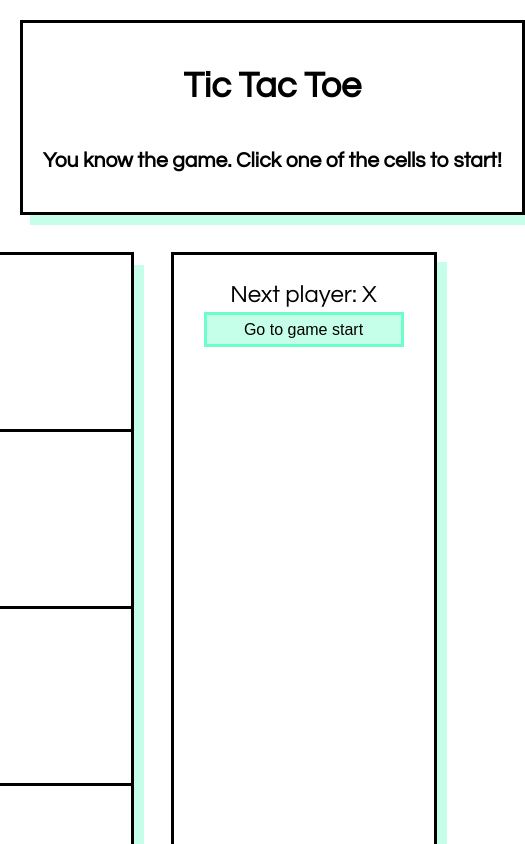
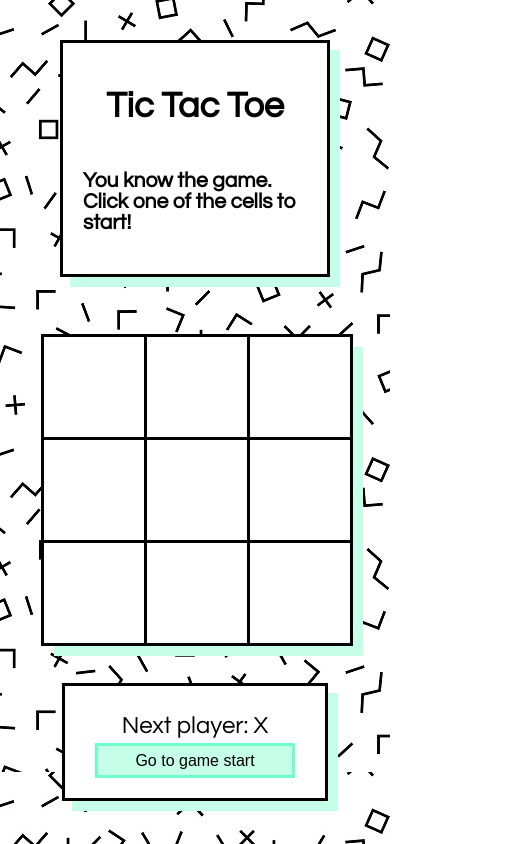
Before and after one commit to pseudospencer/react-tic-tac-toe, a React app: page / in a window 390 px wide. Shown: the top 844 px of the page, 525 px wide, since content can reach past the window. Built offline with nearby package versions, Linux system fonts and the light colour scheme.

Commit message:
added responsive design, and fixed background image for good

```diff
--- a/src/index.css
+++ b/src/index.css
@@ -1,8 +1,8 @@
 body {
-    /* background-image: url("/img/memphisXO.jpg"); */
+    margin: 20px;
+    background-image: url(/img/memphisXO.jpg);
     background-repeat: repeat;
     font: 18px "Century Gothic", Futura, sans-serif;
-    margin: 20px;
 }
 
 ol, ul {
@@ -14,17 +14,43 @@ li {
     margin-left: -40px;
 }
 
-.move-history {
-    margin-top: -15px;
-    margin-bottom: -10px;
+.flex-column {
+    display: flex;
+    flex-direction: column;
 }
 
-.history-button {
-    height: 35px;
-    width: 200px;
+.flex-row {
+    display: flex;
+    flex-direction: row;
+}
+
+.main {
+    margin: auto;
+    width: max-content;
+}
+
+.header {
+    width: 100%;
+    align-items: center;
+    margin: 20px 40px 20px 40px;
+    padding: 20px;
+    background: #fff;
     border: 3px solid #000;
-    margin-top: 10px;
-    font-size: 16px;
+    box-shadow: 10px 10px #C5FFEA;
+}
+
+.game {
+    justify-content: center;
+    margin: 20px;
+}
+
+.board-container {
+    margin: 20px;
+    box-shadow: 13px 10px #C5FFEA;
+}
+
+.board-row {
+    width: 100%
 }
 
 .board-row:after {
@@ -33,26 +59,19 @@ li {
     display: table;
 }
 
-.status {
-    font-size: 24px;
-    text-align: center;
-    margin-top: -3px;
-    padding-bottom: 10px;
-}
-
 .square {
-    background: #fff;
-    border: 3px solid #000;
     float: left;
-    font-size: 120px;
-    font-weight: bold;
-    line-height: 34px;
     height: 180px;
+    width: 180px;
     margin-right: -3px;
     margin-top: -3px;
     padding: 0;
-    text-align: center;
-    width: 180px;
+    background: #fff;
+    border: 3px solid #000;
+    justify-content: center;
+    align-items: center;
+    font-size: 120px;
+    font-weight: bold;
 }
 
 .square:focus {
@@ -63,37 +82,60 @@ li {
     background: #ddd;
 }
 
-.header {
-    display: flex;
-    flex-direction: column;
-    align-items: center;
-    width: max-content;
-    margin: auto;
-    padding: 20px;
+.game-info {
+    margin: 17px 20px 20px 20px;
+    padding: 30px;
     background: #fff;
     border: 3px solid #000;
     box-shadow: 10px 10px #C5FFEA;
 }
 
-.game {
-    display: flex;
-    flex-direction: row;
-    justify-content: center;
-    margin: 20px;
-    /* background-color: #C5FFEA; */
+.status {
+    margin-top: -3px;
+    padding-bottom: 10px;
+    font-size: 24px;
+    text-align: center;
 }
 
-.game-board {
-    display: flex;
-    flex-direction: column;
-    margin: 20px;
-    box-shadow: 13px 10px #C5FFEA;
+.move-history {
+    margin-top: -15px;
+    margin-bottom: -10px;
 }
 
-.game-info {
-    background: #fff;
-    margin: 17px 20px 20px 20px;
+.history-button {
+    height: 35px;
+    width: 200px;
+    margin-top: 10px;
     border: 3px solid #000;
-    padding: 30px;
-    box-shadow: 10px 10px #C5FFEA;
+    font-size: 16px;
 }
+
+.history-button:focus {
+    outline: none;
+}
+
+@media (max-width: 971px) {
+    .square {
+        height: 106px;
+        width: 106px;
+        font-size: 80px;
+    }
+}
+
+@media (max-width: 720px) {
+    .main {
+        width: auto;
+    }
+    .header-row {
+        margin: auto;
+        max-width: 400px;
+        min-width: 349px;
+    }
+    .game {
+        flex-direction: column;
+        align-items: center;
+    }
+    .game-info {
+        width: auto;
+    }
+}
--- a/src/index.js
+++ b/src/index.js
@@ -2,11 +2,30 @@ import React from 'react';
 import ReactDOM from 'react-dom';
 import './index.css';
 
+// UI colors
+const lightBlue = "#ABFCFB";
+const lightPink = "#FDD6FF";
+const lightYellow = "#FFFFC9";
+const lightGreen = "#C5FFEA";
+const fullBlue = "#2DF8F5";
+const fullPink = "#FB98FE";
+const fullYellow = "#FFFF78";
+const fullGreen = "#6DFECA";
+
 function Square(props) {
     return (
-        <button className="square" onClick={props.onClick} style={props.style}>
+        <button className="square flex-column" onClick={props.onClick} style={props.style}>
             {props.value}
         </button>
+    );
+}
+
+function Header() {
+    return (
+        <div className="header flex-column">
+            <h1>Tic Tac Toe</h1>
+            <h3>You know the game. Click one of the cells to start!</h3>
+        </div>
     );
 }
 
@@ -14,12 +33,12 @@ class Board extends React.Component {
     renderSquare(i, line) {
         const wLine = this.props.winningLine != null ?
             this.props.winningLine.includes(i) ?
-                {backgroundColor: "#FFFFC9"} :
+                {backgroundColor: lightYellow} :
                 {} : {};
         const markColor = this.props.squares[i] != null ?
             this.props.squares[i] === "X" ?
-                {color: "#2DF8F5"} :
-                {color: "#FB98FE"} : {color: "pink"};
+                {color: fullBlue} :
+                {color: fullPink} : {};
         return (
             <Square
                 value={this.props.squares[i]}
@@ -35,13 +54,13 @@ class Board extends React.Component {
             for (let c = 0; c < 3; c++) {
                 squares.push(this.renderSquare(3*r + c));
             }
-            rows.push(<div className="board-row">{squares}</div>);
+            rows.push(<div className="board-row flex-row">{squares}</div>);
         }
         return rows;
     }
     render() {
         return (
-            <div>
+            <div className="board-container">
                 {this.createSquares()}
             </div>
         );
@@ -118,7 +137,7 @@ class Game extends React.Component {
                 " - " + history[move].movesMade :
                 "";
             const boldStep = move === this.state.stepNumber ?
-                {border: "3px solid #6DFECA", backgroundColor: "#C5FFEA"}:
+                {border: "3px solid " + fullGreen , backgroundColor: lightGreen}:
                 {};
             return (
                 <li key={move}>
@@ -143,20 +162,19 @@ class Game extends React.Component {
         }
 
         return (
-            <div style={ { backgroundImage: `url(require("img/memphisXO.jpg"))` } }>
-                <div className="header">
-                    <h1>Tic Tac Toe</h1>
-                    <h3>You know the game. Click one of the cells to start!</h3>
+            <div className="main flex-column">
+                <div className="header-row flex-row">
+                    <Header />
                 </div>
-                <div className="game">
-                    <div className="game-board">
+                <div className="game flex-row">
+                    <div className="game-board flex-column">
                         <Board
                             squares={current.squares}
                             winningLine={winningLine}
                             onClick={(i) => this.handleClick(i)}
                         />
                     </div>
-                    <div className="game-info">
+                    <div className="game-info flex-column">
                         <div className="status">{status}</div>
                         <ol className="move-history">{moves}</ol>
                     </div>
```
